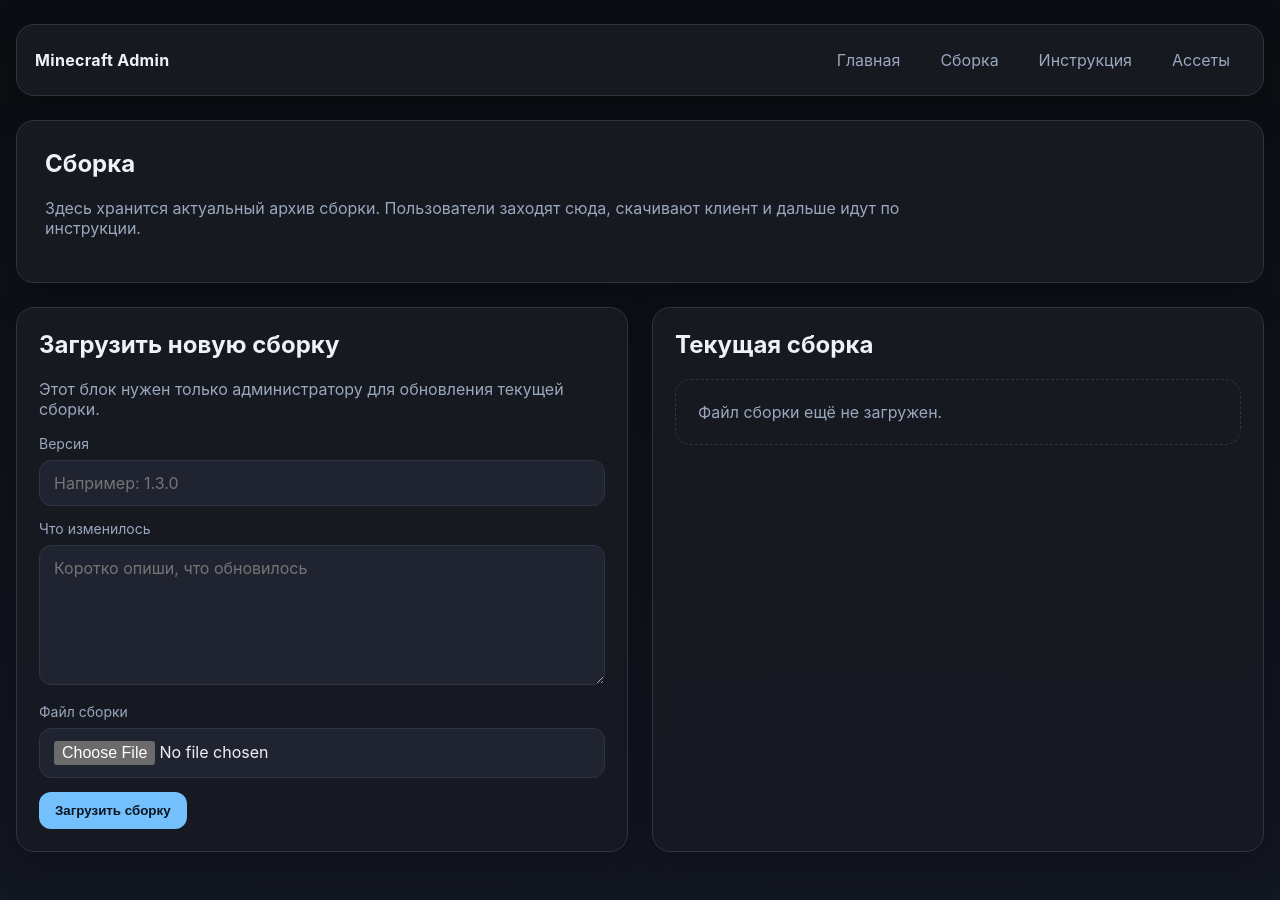
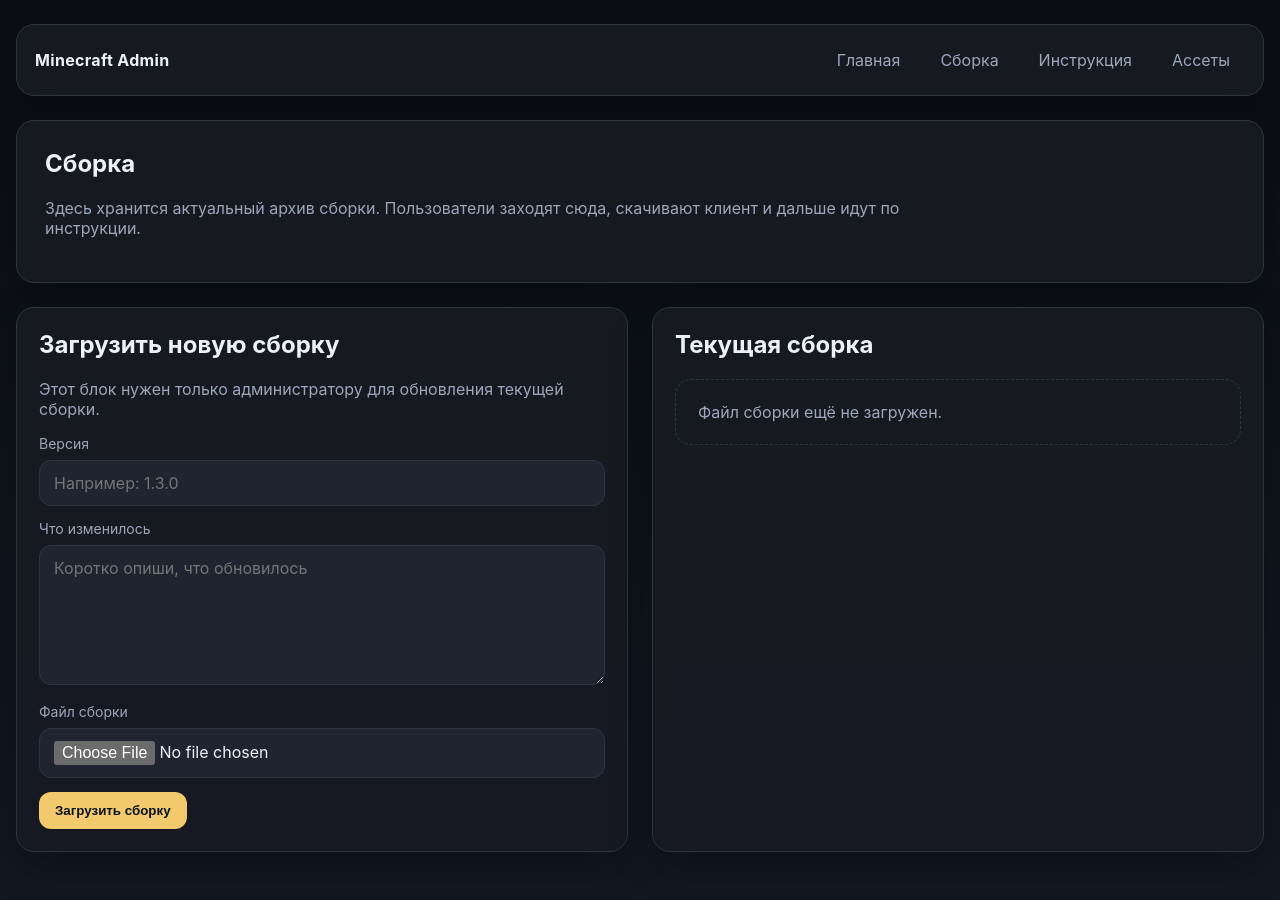
Before and after one commit to Xoma163/minecraft-tools, a FastAPI app: template tools/minecraft_admin/templates/build.html in a window 1280 px wide. Run offline with FastAPI, Linux system fonts and the light colour scheme; the template is opened without the code that fills it, so the values that code supplies are empty; parts of the project's set-up code (start-up, migrations or seed data) failed here and were passed over.

Commit message:
Update minecraft admin accent color
Switch the interface from blue accents to a warmer yellow palette for buttons, highlights, and asset previews.

```diff
--- a/tools/minecraft_admin/templates/assets.html
+++ b/tools/minecraft_admin/templates/assets.html
@@ -14,7 +14,7 @@
         .assets.assets-five { grid-template-columns: repeat(5, minmax(0, 1fr)); }
         .assets.assets-four { grid-template-columns: repeat(4, minmax(0, 1fr)); }
         .asset-card { padding: 16px; display: flex; flex-direction: column; gap: 14px; }
-        .preview { width: 100%; height: 220px; border-radius: 14px; background: radial-gradient(circle at top, rgba(116, 192, 252, 0.14), rgba(255, 255, 255, 0.02)); border: 1px solid rgba(255, 255, 255, 0.05); display: flex; align-items: center; justify-content: center; overflow: hidden; }
+        .preview { width: 100%; height: 220px; border-radius: 14px; background: radial-gradient(circle at top, rgba(242, 201, 109, 0.14), rgba(255, 255, 255, 0.02)); border: 1px solid rgba(255, 255, 255, 0.05); display: flex; align-items: center; justify-content: center; overflow: hidden; }
         .assets-five .preview { height: 180px; }
         .preview img { max-width: 100%; max-height: 100%; }
         .preview img.pixelated { width: 100%; height: 100%; object-fit: contain; image-rendering: pixelated; }
--- a/tools/minecraft_admin/templates/base.html
+++ b/tools/minecraft_admin/templates/base.html
@@ -13,7 +13,7 @@
             --border: #2d3442;
             --text: #eef2f8;
             --muted: #9aa7bd;
-            --accent: #74c0fc;
+            --accent: #f2c96d;
             --danger: #ff7b72;
             --ok: #7ee787;
         }
@@ -41,7 +41,7 @@
         .notice.ok { background: rgba(126, 231, 135, 0.12); color: var(--ok); }
         .notice.error { background: rgba(255, 123, 114, 0.12); color: #ffb4ac; }
         .button, button, .link-button { border: 0; border-radius: 12px; padding: 11px 16px; font-weight: 600; cursor: pointer; background: var(--accent); color: #0a1420; text-decoration: none; display: inline-flex; align-items: center; justify-content: center; gap: 8px; transition: background-color .18s ease, color .18s ease, border-color .18s ease, transform .18s ease, box-shadow .18s ease; }
-        .button:hover, button:hover, .link-button:hover { background: #91d1ff; }
+        .button:hover, button:hover, .link-button:hover { background: #f6d98d; }
         .button.secondary, .secondary-button { background: var(--panel-2); color: var(--text); border: 1px solid var(--border); }
         button.danger { background: rgba(255, 123, 114, 0.16); color: #ffb4ac; border: 1px solid rgba(255, 123, 114, 0.3); }
         button.danger:hover { background: rgba(255, 123, 114, 0.24); color: #ffd0ca; border-color: rgba(255, 123, 114, 0.45); }
--- a/tools/minecraft_admin/templates/index.html
+++ b/tools/minecraft_admin/templates/index.html
@@ -13,7 +13,7 @@
             --border: #2d3442;
             --text: #eef2f8;
             --muted: #9aa7bd;
-            --accent: #74c0fc;
+            --accent: #f2c96d;
             --danger: #ff7b72;
             --ok: #7ee787;
         }
@@ -30,7 +30,7 @@
         input[type="text"], input[type="file"] { width: 100%; border: 1px solid var(--border); border-radius: 12px; padding: 12px 14px; background: var(--panel-2); color: var(--text); margin-bottom: 14px; }
         .panel form small { display: block; margin-bottom: 14px; color: var(--muted); }
         button, .link-button { border: 0; border-radius: 12px; padding: 11px 16px; font-weight: 600; cursor: pointer; background: var(--accent); color: #0a1420; text-decoration: none; display: inline-flex; align-items: center; justify-content: center; gap: 8px; transition: background-color .18s ease, color .18s ease, border-color .18s ease, transform .18s ease, box-shadow .18s ease; }
-        button:hover, .link-button:hover { background: #91d1ff; }
+        button:hover, .link-button:hover { background: #f6d98d; }
         button.danger { background: rgba(255, 123, 114, 0.16); color: #ffb4ac; border: 1px solid rgba(255, 123, 114, 0.3); }
         button.danger:hover { background: rgba(255, 123, 114, 0.24); color: #ffd0ca; border-color: rgba(255, 123, 114, 0.45); }
         .notice { margin: 0 0 24px; padding: 14px 16px; border-radius: 14px; border: 1px solid var(--border); }
@@ -47,7 +47,7 @@
         .assets.assets-five { grid-template-columns: repeat(5, minmax(0, 1fr)); }
         .assets.assets-four { grid-template-columns: repeat(4, minmax(0, 1fr)); }
         .asset-card { padding: 16px; display: flex; flex-direction: column; gap: 14px; }
-        .preview { width: 100%; height: 220px; border-radius: 14px; background: radial-gradient(circle at top, rgba(116, 192, 252, 0.14), rgba(255, 255, 255, 0.02)); border: 1px solid rgba(255, 255, 255, 0.05); display: flex; align-items: center; justify-content: center; overflow: hidden; }
+        .preview { width: 100%; height: 220px; border-radius: 14px; background: radial-gradient(circle at top, rgba(242, 201, 109, 0.14), rgba(255, 255, 255, 0.02)); border: 1px solid rgba(255, 255, 255, 0.05); display: flex; align-items: center; justify-content: center; overflow: hidden; }
         .assets-five .preview { height: 180px; }
         .preview img { max-width: 100%; max-height: 100%; }
         .preview img.pixelated { width: 100%; height: 100%; object-fit: contain; image-rendering: pixelated; }
```
